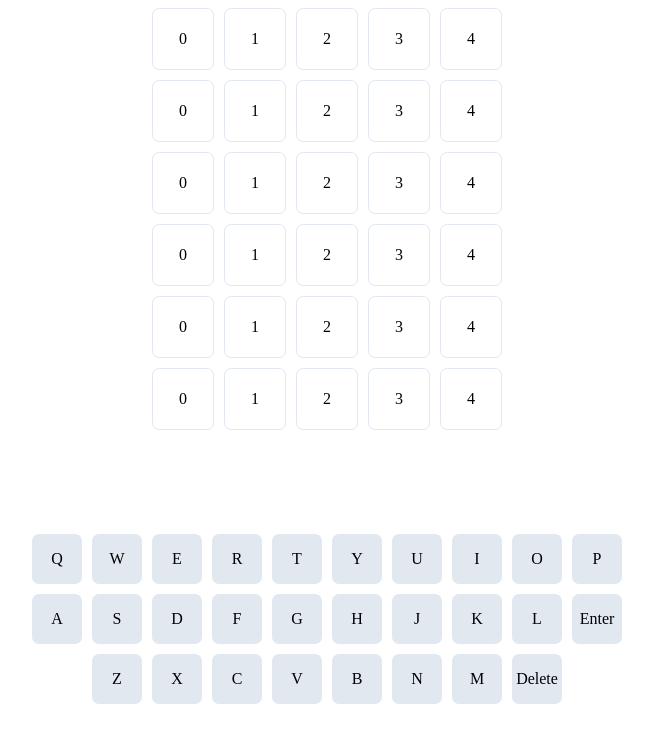
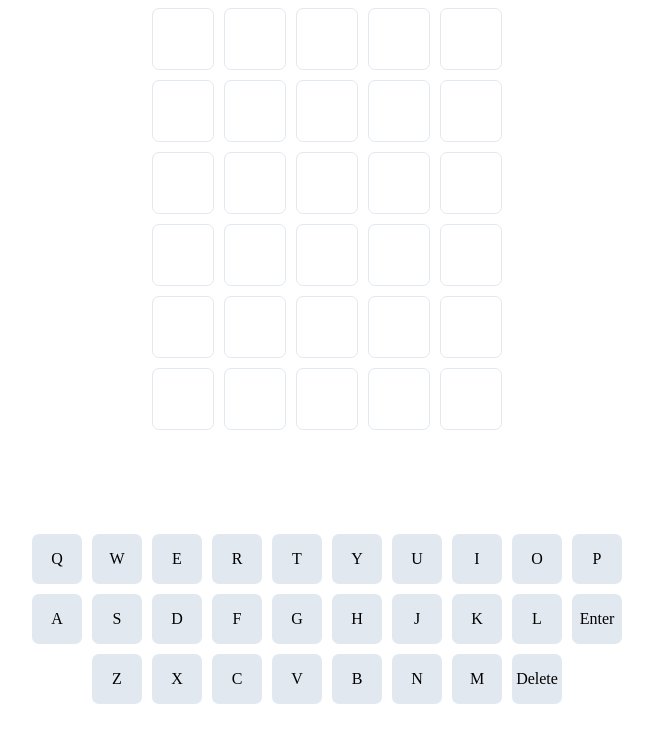
Before and after one commit to felerticia/wordle-ts, a React (Vite) app: page / in a window 1280 px wide. Shown: the top 742 px of the page, without its empty margins (321-974 px from the left). Built offline with nearby package versions, Linux system fonts and the light colour scheme.

Commit message:
5- Handle key strokes

```diff
--- a/src/App.tsx
+++ b/src/App.tsx
@@ -23,14 +23,8 @@ function App() {
         return;
       }
 
-      if (currentWord.length < 5 && key === "enter") {
-        return;
-      }
-
-      if (currentWord.length === 5) {
-        if (key !== "enter") {
-          return;
-        } else {
+      if (key === "enter") {
+        if (currentWord.length === 5) {
           setGuesses((guesses) =>
             guesses.map((guess, idx) =>
               idx === currentRow ? currentWord : guess
@@ -38,11 +32,16 @@ function App() {
           );
           setCurrentRow((currentRow) => currentRow + 1);
           setCurrentWord("");
-          return;
         }
+        return;
       }
 
-      if (key >= "a" && key <= "z") {
+      if (
+        key >= "a" &&
+        key <= "z" &&
+        key.length === 1 &&
+        currentWord.length < 5
+      ) {
         setCurrentWord((currentWord) => currentWord + key.toUpperCase());
         return;
       }
@@ -56,13 +55,25 @@ function App() {
     return () => document.removeEventListener("keydown", handleKeyDown);
   }, [handleKeyDown]);
 
+  // useEffect(() => {
+  //   if (guesses[currentRow - 1] === solution && solution) {
+  //     console.log("You won");
+  //   } else if (currentRow > ROWS - 1) {
+  //     console.log("You lost");
+  //   }
+  // }, [guesses, currentRow, solution]);
+
   useEffect(() => {
     selectWord();
   }, []);
 
   return (
     <div className="App">
-      <Board guesses={guesses} />
+      <Board
+        guesses={guesses}
+        currentRow={currentRow}
+        currentWord={currentWord}
+      />
       <Keyboard />
     </div>
   );
--- a/src/components/Board/Board.tsx
+++ b/src/components/Board/Board.tsx
@@ -1,17 +1,18 @@
 import "./Board.css";
+import Row from "./Row";
 
 type BoardProps = {
   guesses: string[];
+  currentRow: number;
+  currentWord: string;
 };
 
-const Board = ({ guesses }: BoardProps) => {
+const Board = ({ guesses, currentRow, currentWord }: BoardProps) => {
   return (
     <div className="board">
       {guesses.map((_, rowIdx) => (
         <div key={rowIdx} className="board__row">
-          {new Array(5).fill("").map((cell, cellIdx) => (
-            <div className="board__cell">{cellIdx}</div>
-          ))}
+          <Row word={currentRow === rowIdx ? currentWord : guesses[rowIdx]} />
         </div>
       ))}
     </div>
--- /dev/null
+++ b/src/components/Board/Row.tsx
@@ -0,0 +1,8 @@
+const Row = ({ word }: { word: string }) => {
+  return new Array(5).fill("").map((_, idx) => (
+    <div className="board__cell" key={idx}>
+      {word[idx] ?? ""}
+    </div>
+  ));
+};
+export default Row;
```
